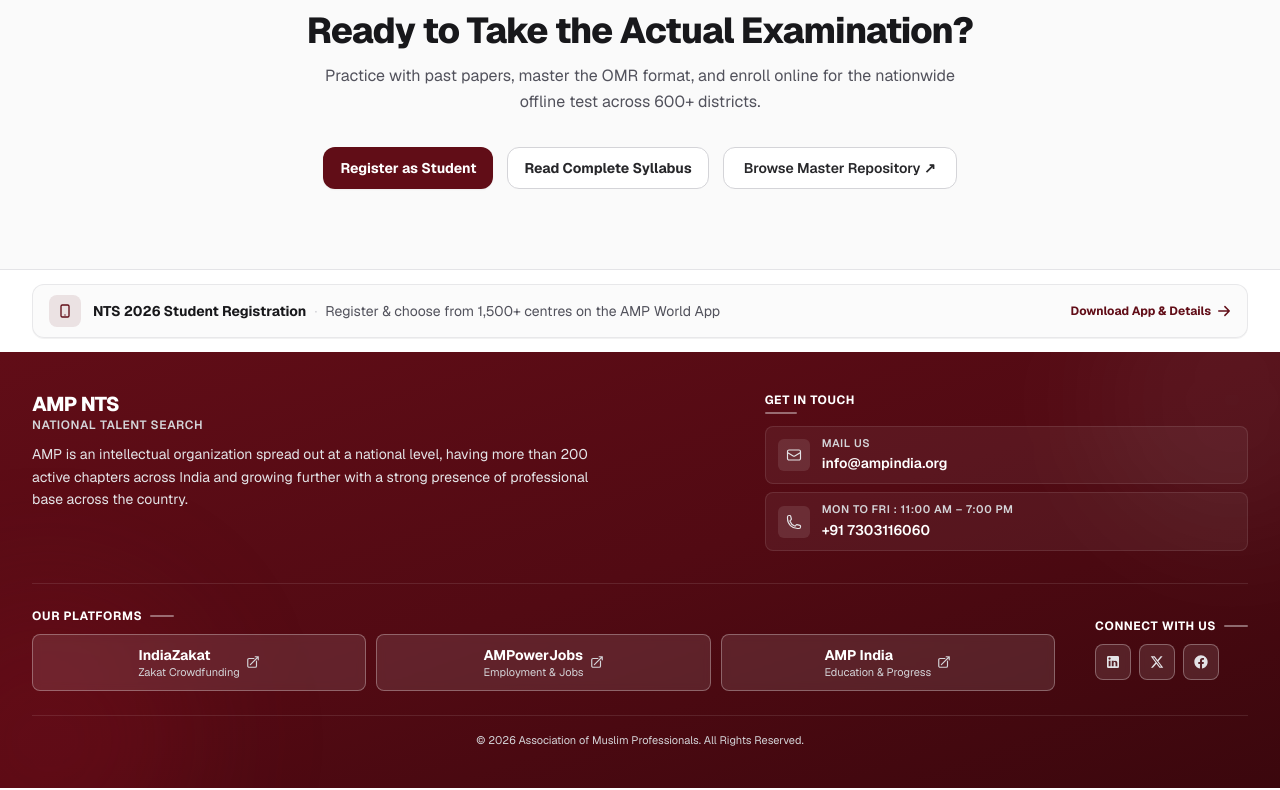
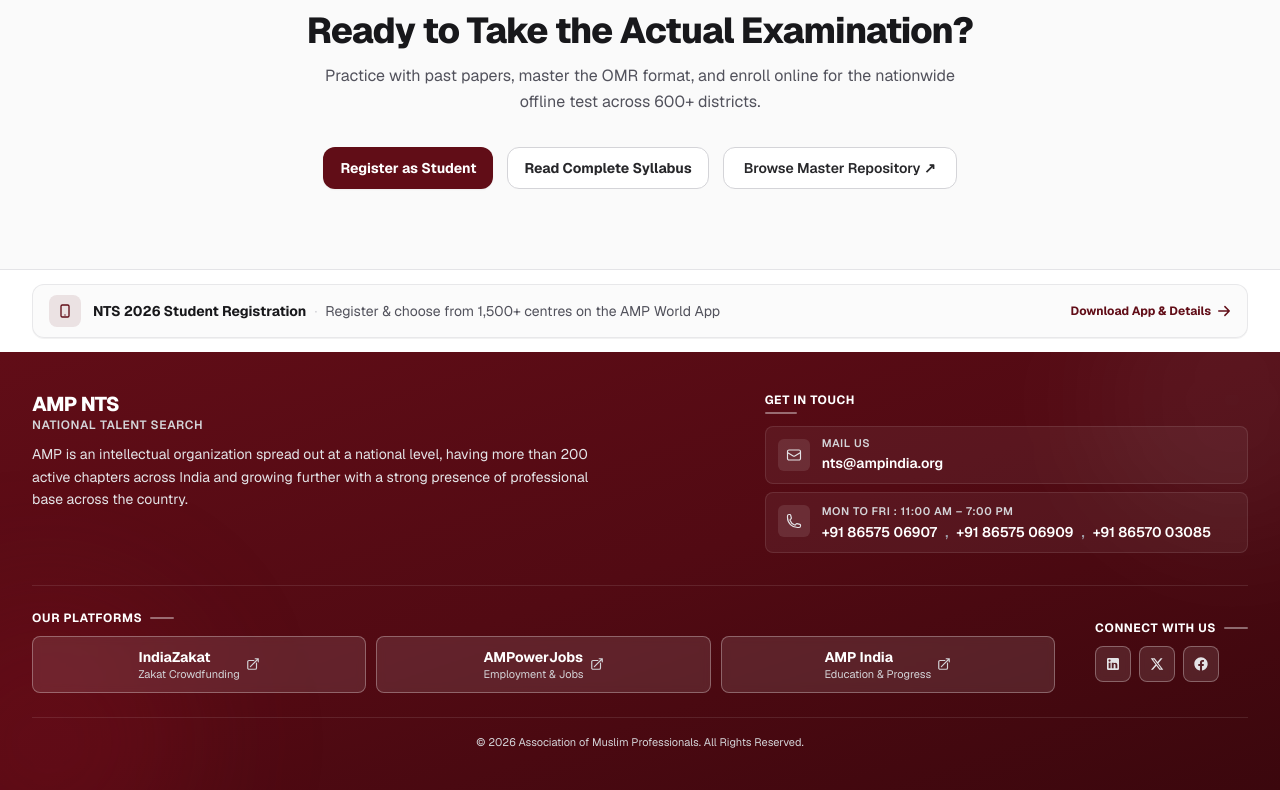
Before and after one commit to ansariafzal-ka/AMP-World-NTS-Web-Application-, a Next.js app: page /Mock_Papers in a window 1280 px wide. Shown: the part 4912-5702 px from the top of the page. Built offline with nearby package versions, Linux system fonts and the light colour scheme.

Commit message:
Update footer contact email and phone numbers

```diff
--- a/src/components/layout/footer.tsx
+++ b/src/components/layout/footer.tsx
@@ -163,7 +163,7 @@
             <div className="space-y-2 pt-0.5">
               {/* Mail Us */}
               <a
-                href="mailto:info@ampindia.org"
+                href="mailto:nts@ampindia.org"
                 className="group flex items-center gap-3 rounded-lg border border-white/10 bg-white/5 px-3 py-2 transition-all hover:border-white/25 hover:bg-white/10"
               >
                 <div className="flex h-8 w-8 shrink-0 items-center justify-center rounded-md bg-white/10 text-zinc-200 transition-colors group-hover:bg-white group-hover:text-[#610D17]">
@@ -180,17 +180,14 @@
                     Mail Us
                   </span>
                   <span className="truncate text-xs sm:text-sm font-semibold text-white transition-colors group-hover:text-zinc-100">
-                    info@ampindia.org
+                    nts@ampindia.org
                   </span>
                 </div>
               </a>
 
-              {/* Working Hours & Phone */}
-              <a
-                href="tel:+917303116060"
-                className="group flex items-center gap-3 rounded-lg border border-white/10 bg-white/5 px-3 py-2 transition-all hover:border-white/25 hover:bg-white/10"
-              >
-                <div className="flex h-8 w-8 shrink-0 items-center justify-center rounded-md bg-white/10 text-zinc-200 transition-colors group-hover:bg-white group-hover:text-[#610D17]">
+              {/* Working Hours & Phone Numbers */}
+              <div className="flex items-start gap-3 rounded-lg border border-white/10 bg-white/5 px-3 py-2.5 transition-all hover:border-white/25 hover:bg-white/10">
+                <div className="flex h-8 w-8 shrink-0 items-center justify-center rounded-md bg-white/10 text-zinc-200 mt-0.5">
                   <svg className="h-4 w-4" fill="none" viewBox="0 0 24 24" strokeWidth="1.75" stroke="currentColor">
                     <path
                       strokeLinecap="round"
@@ -203,11 +200,30 @@
                   <span className="block text-[11px] font-semibold uppercase tracking-wider text-zinc-300">
                     Mon to Fri : 11:00 AM – 7:00 PM
                   </span>
-                  <span className="truncate text-xs sm:text-sm font-semibold text-white transition-colors group-hover:text-zinc-100">
-                    +91 7303116060
-                  </span>
+                  <div className="mt-0.5 flex flex-wrap items-center gap-x-2 gap-y-0.5 text-xs sm:text-sm font-semibold text-white">
+                    <a
+                      href="tel:+918657506907"
+                      className="hover:text-zinc-200 hover:underline transition-colors"
+                    >
+                      +91 86575 06907
+                    </a>
+                    <span className="text-zinc-400">,</span>
+                    <a
+                      href="tel:+918657506909"
+                      className="hover:text-zinc-200 hover:underline transition-colors"
+                    >
+                      +91 86575 06909
+                    </a>
+                    <span className="text-zinc-400">,</span>
+                    <a
+                      href="tel:+918657003085"
+                      className="hover:text-zinc-200 hover:underline transition-colors"
+                    >
+                      +91 86570 03085
+                    </a>
+                  </div>
                 </div>
-              </a>
+              </div>
             </div>
           </div>
         </div>
```
